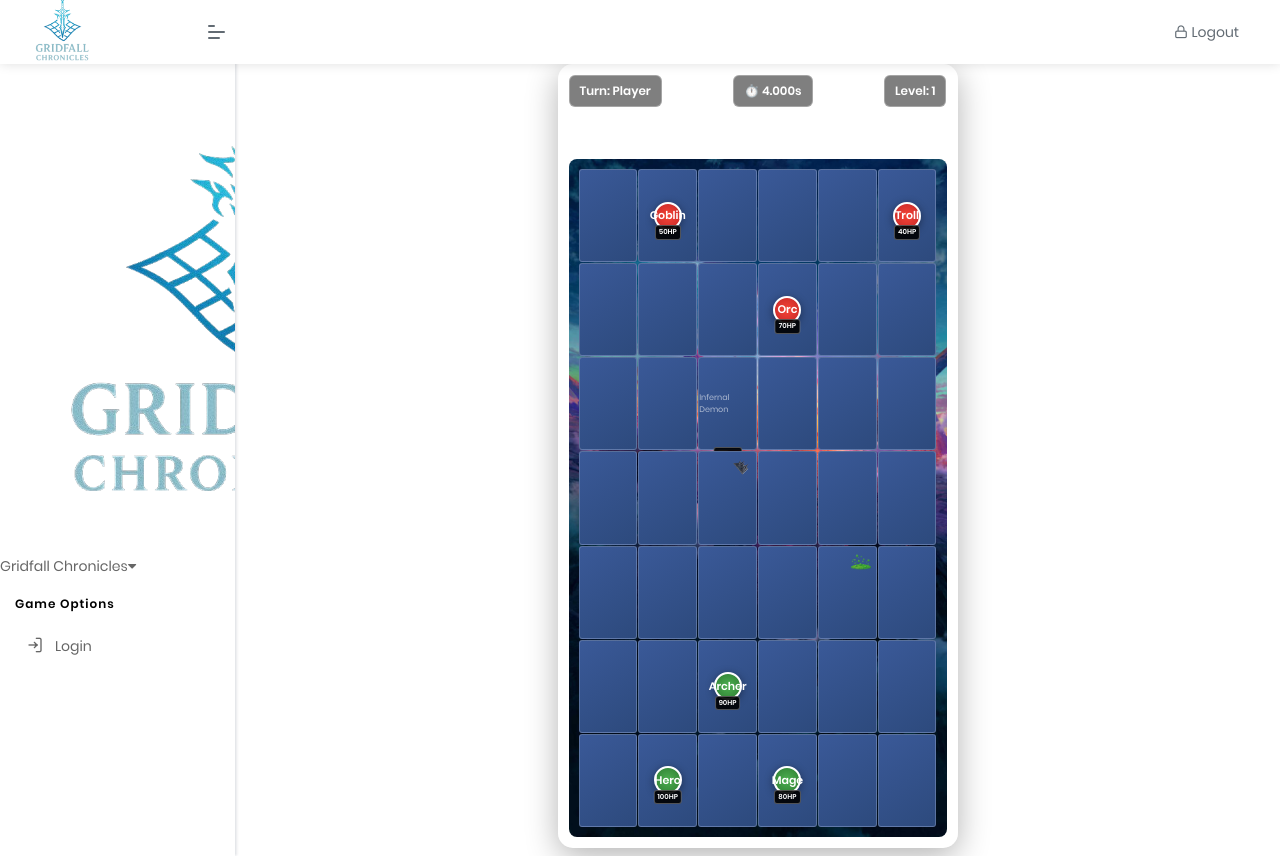
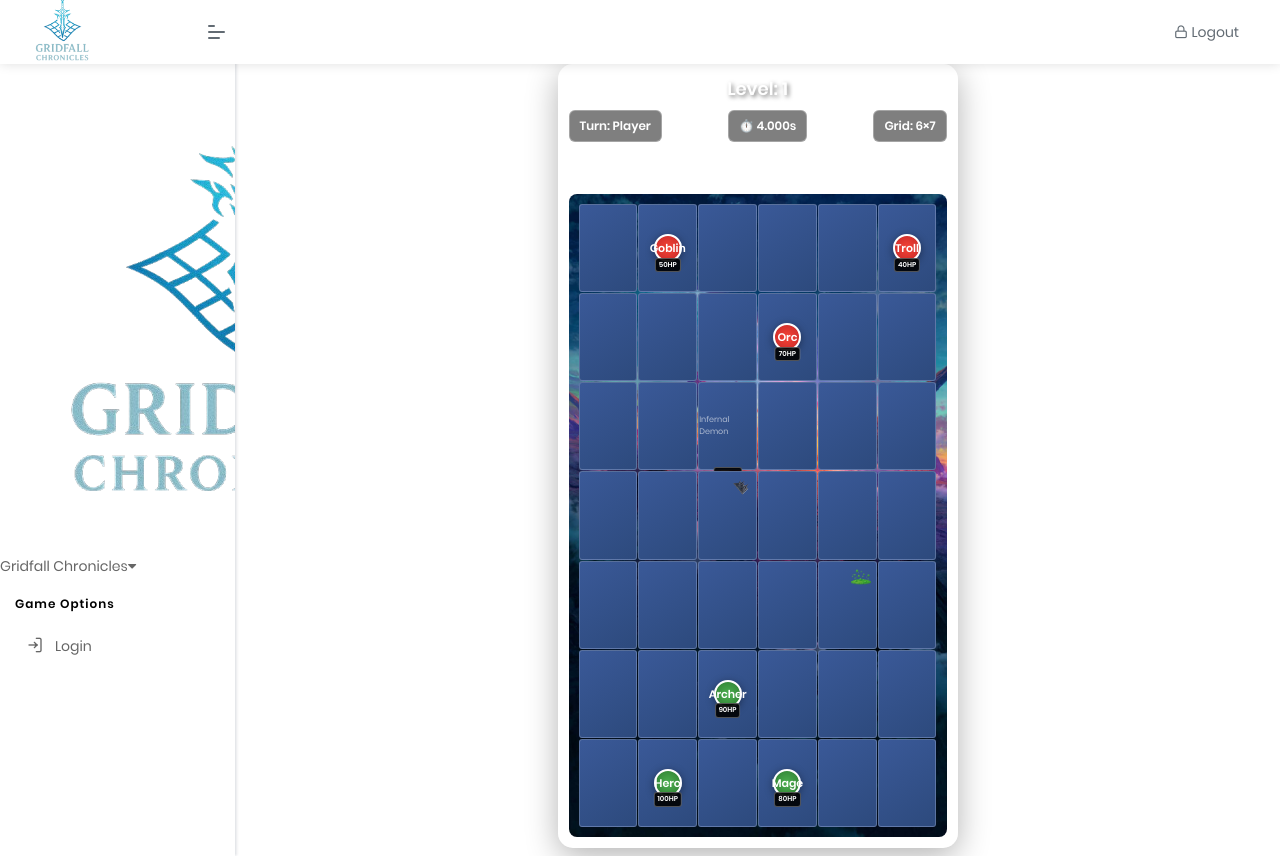
Before and after one commit to joelwebb/gridfall_chapter_1, a Flask app: page /mobile_game in a window 1280 px wide. Run offline with Flask 3, Linux system fonts and the light colour scheme; some libraries are stand-ins or nearby versions.

Commit message:
Restored to '5f7ae5da1b0fb6283d5dd83a1e13aafcc590f6ef'
Replit-Restored-To: 5f7ae5da1b0fb6283d5dd83a1e13aafcc590f6ef

```diff
--- a/templates/mobile_game.html
+++ b/templates/mobile_game.html
@@ -273,10 +273,12 @@
         <div class="mobile-game-container">
             <!-- Single Game Card -->
             <div class="mobile-card">
+                <div class="mobile-card-title">Level: 1</div>
+
                 <div class="game-info">
                     <div class="status-text">Turn: Player</div>
                     <div class="status-text" id="timer-display">⏱️ 4.000s</div>
-                    <div class="status-text" id="level-display">Level: 1</div>
+                    <div class="status-text">Grid: 6×7</div>
                 </div>
 
                 <div class="mobile-controls">
```
